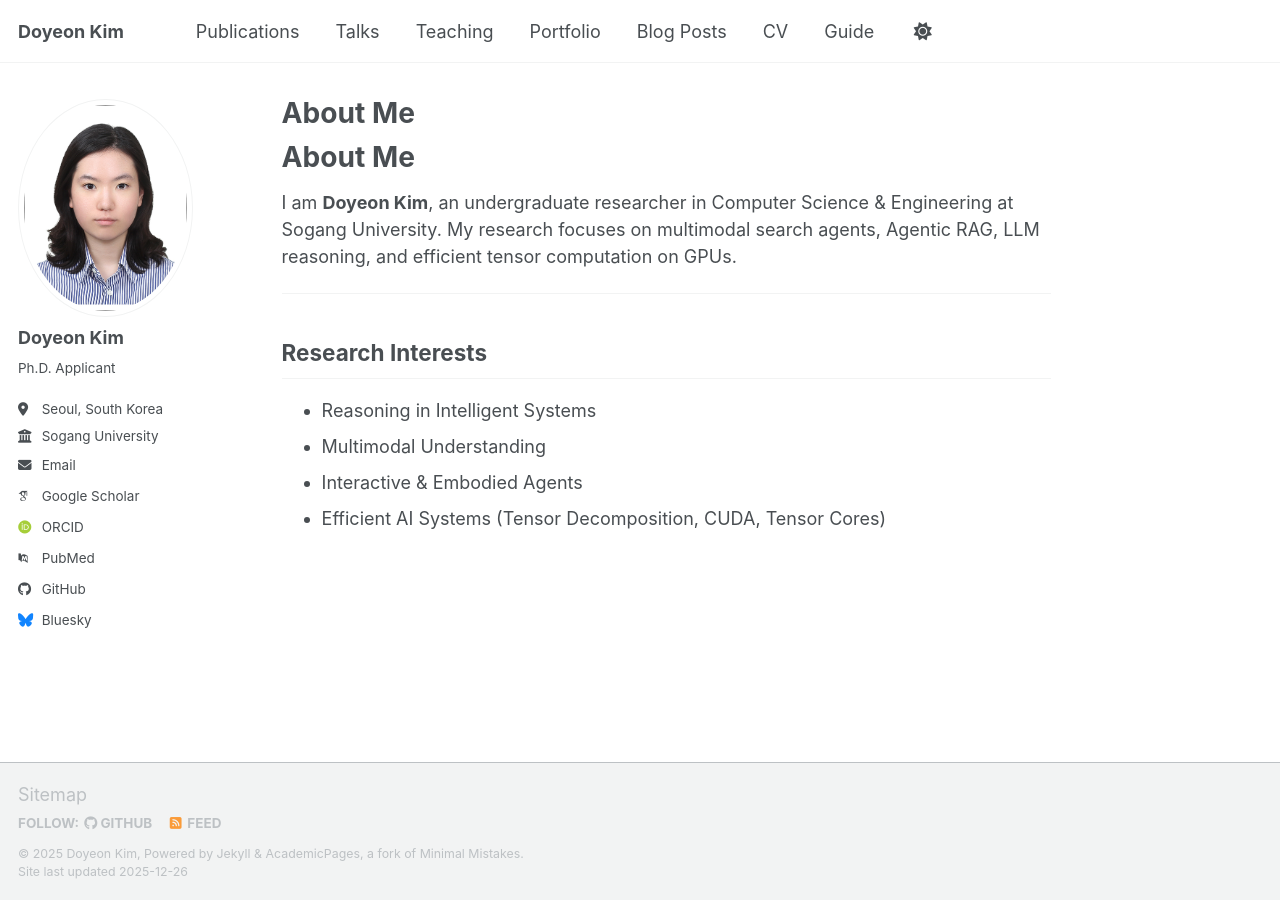
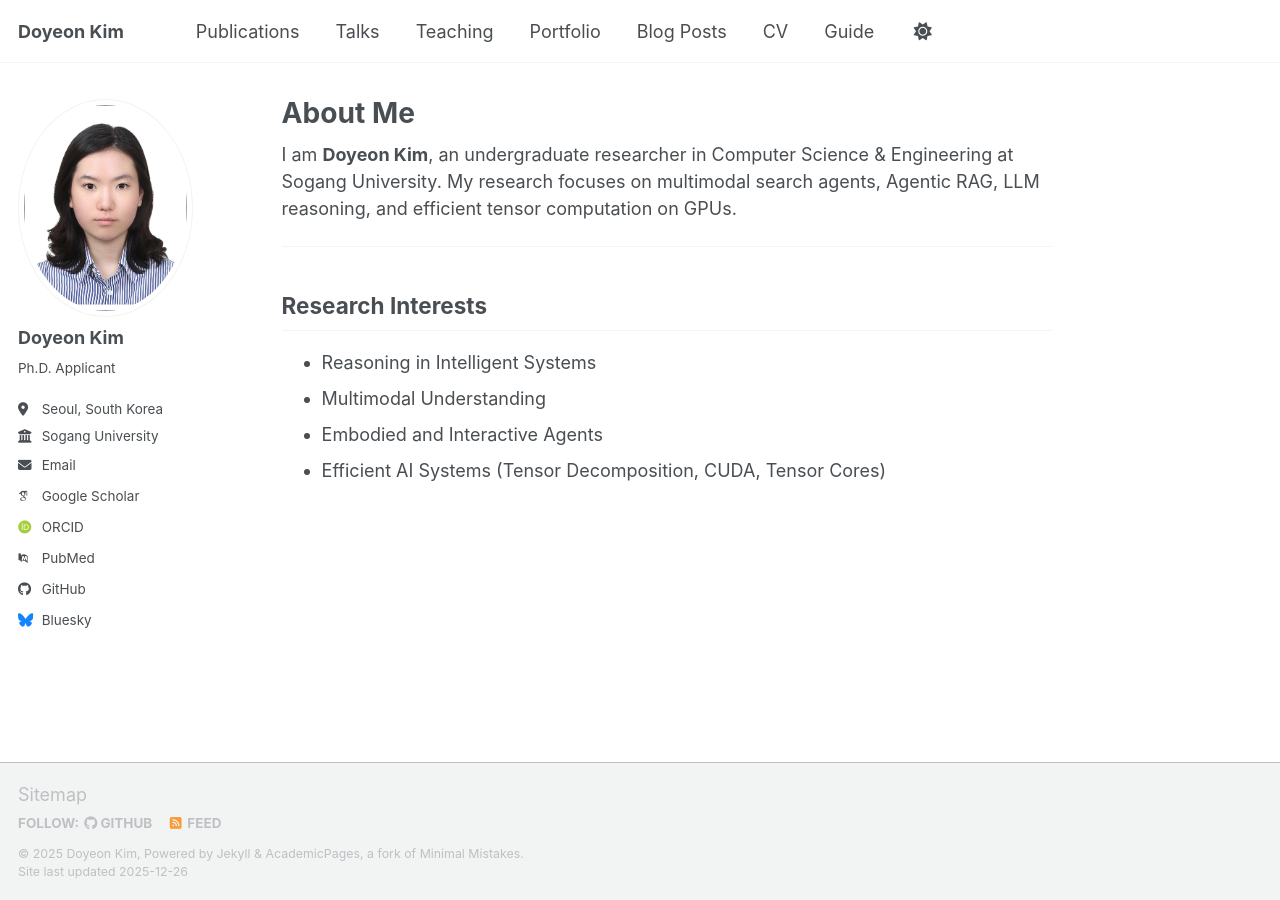
Before and after one commit to jshine0914/jshine0914.github.io, a Jekyll site: the page built from _pages/about.md, in a window 1280 px wide. Built offline with Jekyll 4.4.1, drawn with Linux system fonts in a browser that asks for light colours; some web fonts are replaced; a script bundle is joined from its source files by our own code; library files that are not in the unit come from our copies.

Commit message:
Update about.md

```diff
--- a/_pages/about.md
+++ b/_pages/about.md
@@ -7,7 +7,6 @@ redirect_from:
   - /about.html
 ---
 
-# About Me
 I am **Doyeon Kim**, an undergraduate researcher in Computer Science & Engineering at Sogang University.
 My research focuses on multimodal search agents, Agentic RAG, LLM reasoning, and efficient tensor computation on GPUs.
 
@@ -16,5 +15,5 @@ My research focuses on multimodal search agents, Agentic RAG, LLM reasoning, and
 ## Research Interests
 - Reasoning in Intelligent Systems
 - Multimodal Understanding
-- Interactive & Embodied Agents
+- Embodied and Interactive Agents
 - Efficient AI Systems (Tensor Decomposition, CUDA, Tensor Cores)
```
